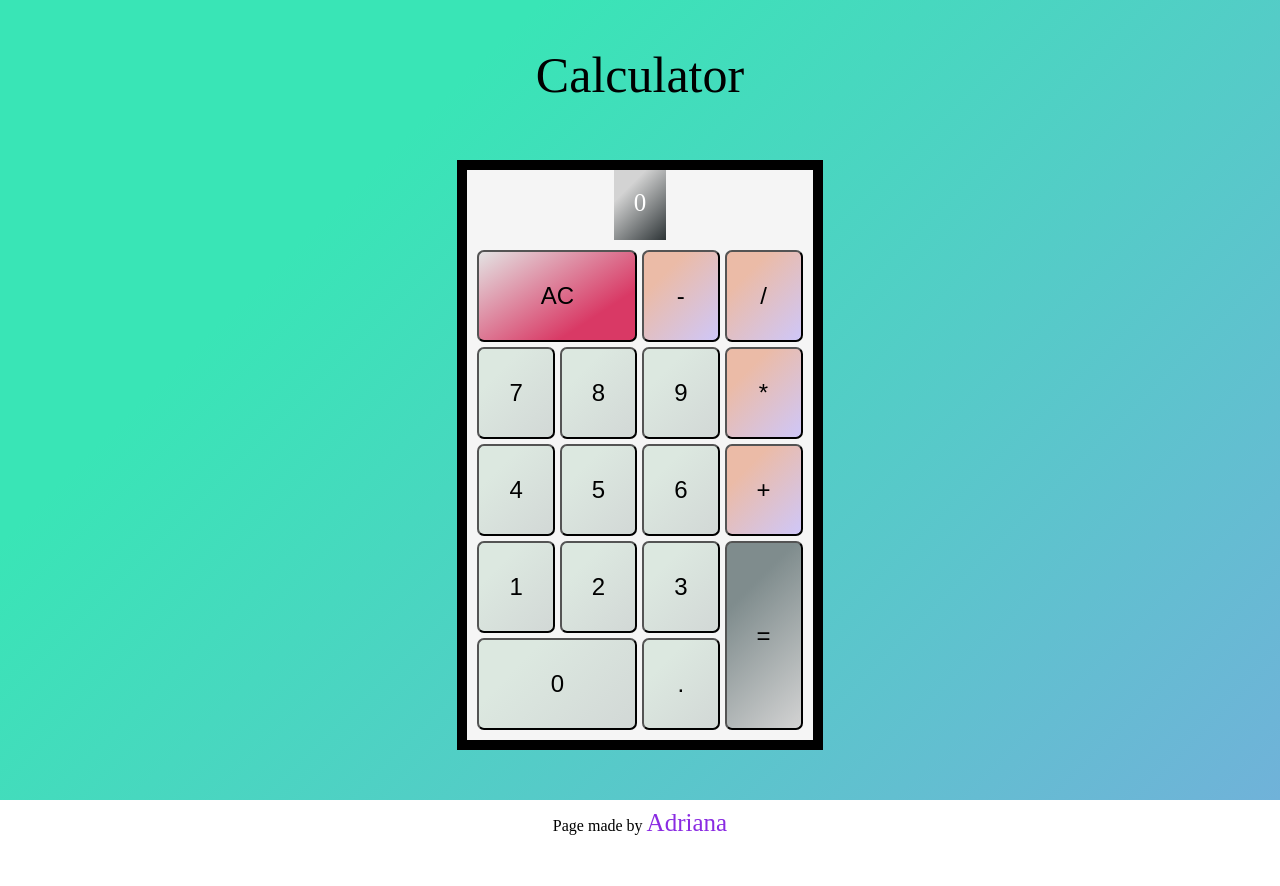
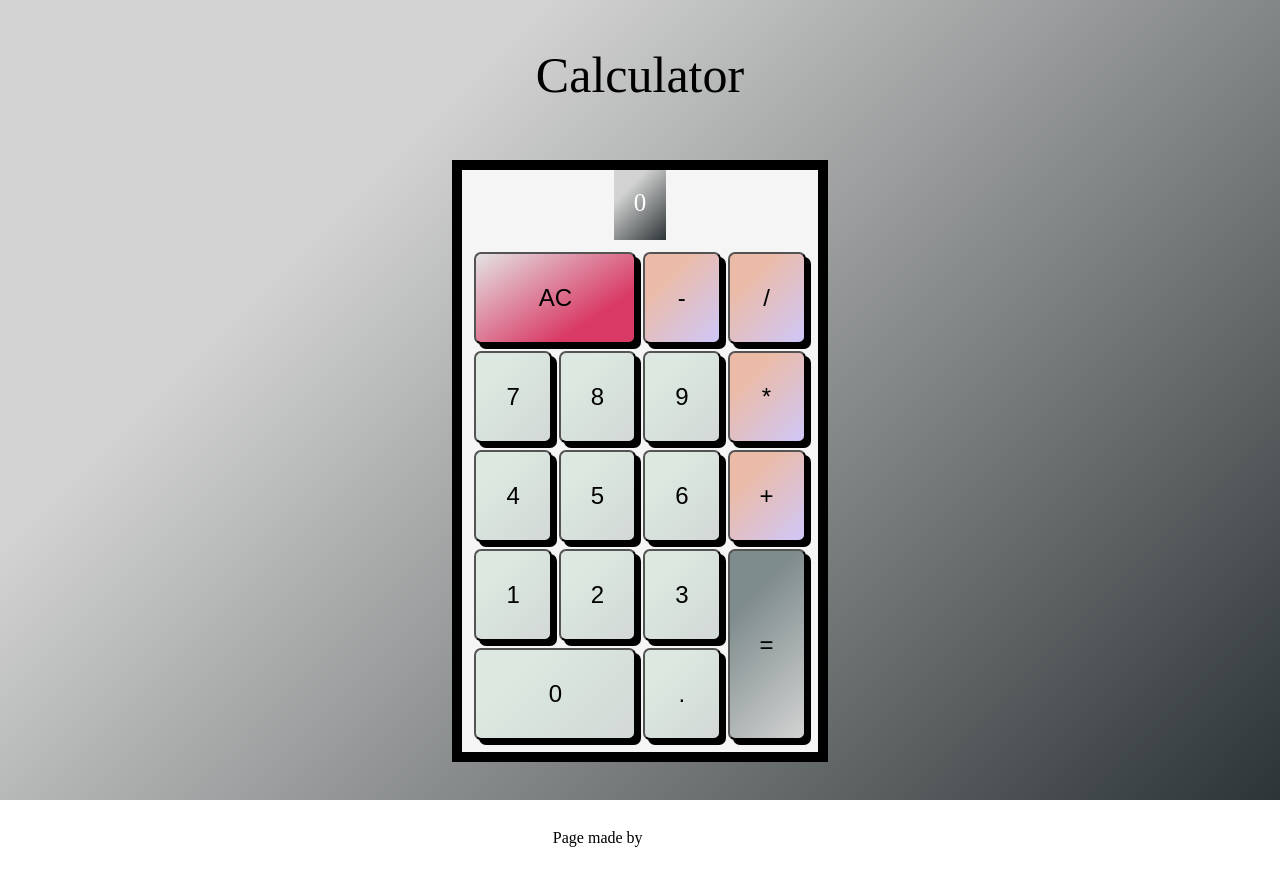
Before and after one commit to adrimihailescu/calculator, a React (Create React App) app: page / in a window 1280 px wide. Shown: the top 886 px of the page. Built offline with nearby package versions, Linux system fonts and the light colour scheme.

Commit message:
updated styles

```diff
--- a/src/components/Calculator/DisplayOutputs/DisplayOutputs.scss
+++ b/src/components/Calculator/DisplayOutputs/DisplayOutputs.scss
@@ -5,7 +5,6 @@
 	max-width: 350px;
 	background-color: #2d3436;
 	background-image: linear-gradient(315deg, #2d3436 0%, #d3d3d3 74%);
-
 	align-items: center;
 	text-align: right;
 	color: white;
--- a/src/components/Calculator/NumPad/Button/Button.scss
+++ b/src/components/Calculator/NumPad/Button/Button.scss
@@ -2,9 +2,12 @@
 	background-color: #d2d8d6;
 	background-image: linear-gradient(315deg, #d2d8d6 0%, #dce8e0 74%);
 	border-radius: 7px;
-
+	box-shadow: 5px 5px;
 	padding: 30px;
 	font-size: 24px;
+	&:hover {
+		cursor: pointer;
+	}
 }
 
 .operator {
@@ -13,6 +16,10 @@
 	padding: 20px;
 	font-size: 24px;
 	border-radius: 7px;
+	box-shadow: 5px 5px;
+	&:hover {
+		cursor: pointer;
+	}
 }
 
 .delete {
@@ -21,6 +28,10 @@
 	border-radius: 7px;
 	padding: 30px;
 	font-size: 24px;
+	box-shadow: 5px 5px;
+	&:hover {
+		cursor: pointer;
+	}
 }
 
 .result {
@@ -29,6 +40,10 @@
 	border-radius: 7px;
 	padding: 30px;
 	font-size: 24px;
+	box-shadow: 5px 5px;
+	&:hover {
+		cursor: pointer;
+	}
 }
 
 .decimal {
@@ -36,6 +51,10 @@
 	background-image: linear-gradient(315deg, #d2d8d6 0%, #dce8e0 74%);
 	border-radius: 7px;
 	font-size: 24px;
+	box-shadow: 5px 5px;
+	&:hover {
+		cursor: pointer;
+	}
 }
 
 .grid-item-one {
--- a/src/components/Calculator/NumPad/NumPad.scss
+++ b/src/components/Calculator/NumPad/NumPad.scss
@@ -1,8 +1,8 @@
 .num-pad {
-	padding: 10px;
+	padding: 12px;
 	display: grid;
 	max-width: 500px;
-	gap: 5px;
+	gap: 7px;
 	grid-template-areas:
 		"clear clear subtract divide"
 		"seven eight nine multiply"
--- a/src/components/Footer/Footer.scss
+++ b/src/components/Footer/Footer.scss
@@ -3,6 +3,6 @@
 	a {
 		text-decoration: none;
 		font-size: 25px;
-		color: blueviolet;
+		color: white;
 	}
 }
--- a/src/components/Layout/Layout.scss
+++ b/src/components/Layout/Layout.scss
@@ -1,6 +1,6 @@
 main {
-	background-color: #70b2d9;
-	background-image: linear-gradient(315deg, #70b2d9 0%, #39e5b6 74%);
+	background-color: #2d3436;
+	background-image: linear-gradient(315deg, #2d3436 0%, #d3d3d3 74%);
 	min-width: 100%;
 	height: 100%;
 	padding: 0;
```
